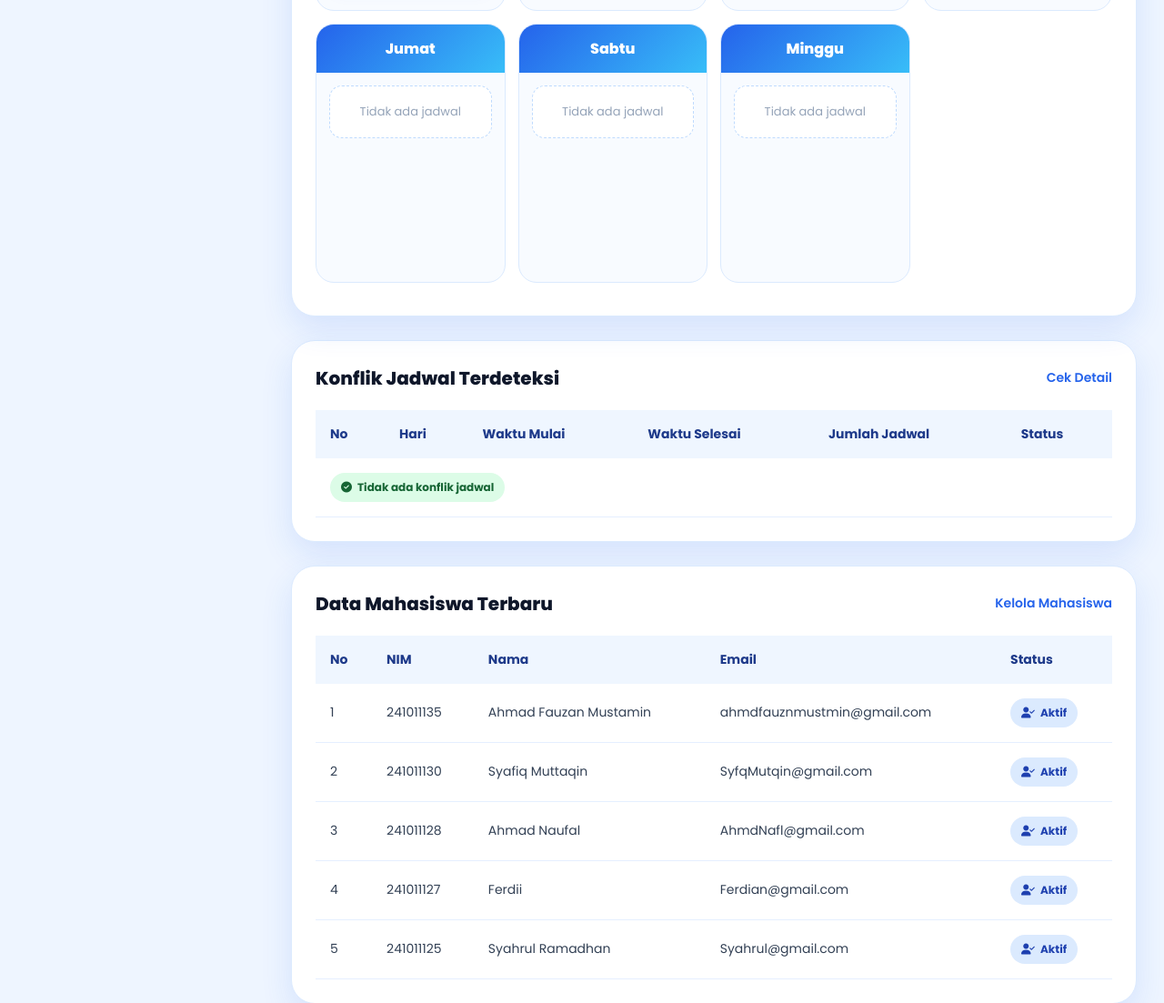
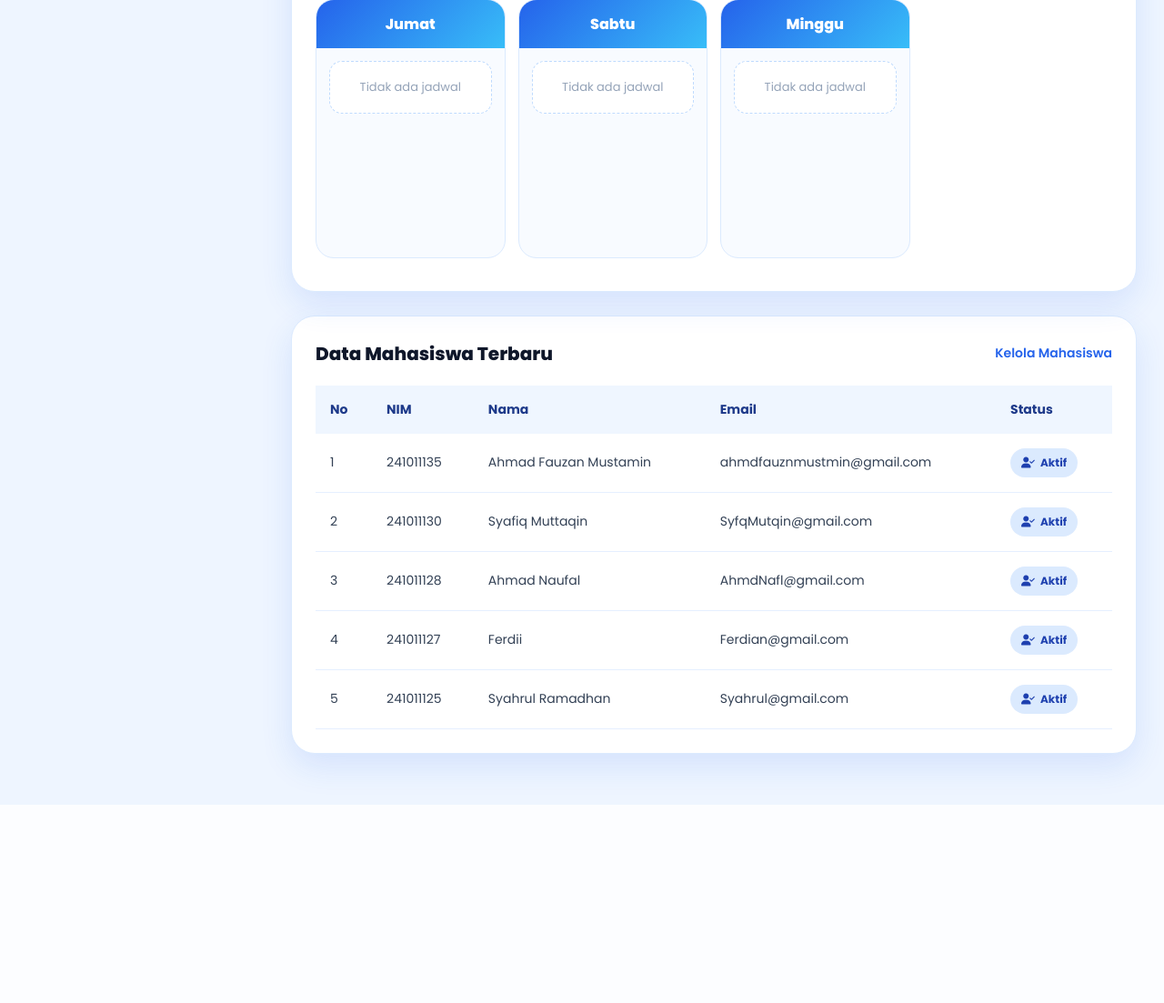
Before and after one commit to syahrul2006109-svg/Sistem-Jadwal-Kuliah, a PHP site: page /dashboard-admin.php in a window 1280 px wide. Shown: the part 2278-3381 px from the top of the page at 91% size. After the commit the page ends 3163 px from the top, so only its background shows below. Run offline with PHP 8.4, Linux system fonts and the light colour scheme; the visitor is signed in with stand-in values (Sample User, id 1); data comes from the database, SQL or seed files in the repository.

Commit message:
Update dashboard-admin.php

```diff
--- a/dashboard-admin.php
+++ b/dashboard-admin.php
@@ -1061,13 +1061,6 @@ tr:hover td{
 
 
             <li>
-                <a href="cek-bentrok.php">
-                    <i class="fa-solid fa-triangle-exclamation"></i>
-                    Konflik Jadwal
-                </a>
-            </li>
-
-            <li>
                 <a href="notifikasi-reminder.php">
                     <i class="fa-solid fa-bell"></i>
                     Reminder
@@ -1122,7 +1115,7 @@ tr:hover td{
                 <h2>Halo, <?php echo e($namaAdmin); ?> 👋</h2>
                 <p>
                     Kelola data mahasiswa, mata kuliah, ruangan, jadwal kuliah,
-                    serta pengecekan konflik jadwal dalam satu dashboard yang rapi dan mudah digunakan.
+
                 </p>
             </div>
         </section>
@@ -1170,13 +1163,6 @@ tr:hover td{
                 <div class="stat-label">Ruangan</div>
             </div>
 
-            <div class="stat-card">
-                <div class="stat-icon">
-                    <i class="fa-solid fa-triangle-exclamation"></i>
-                </div>
-                <div class="stat-number"><?php echo $totalKonflik; ?></div>
-                <div class="stat-label">Konflik Jadwal</div>
-            </div>
 
         </section>
 
@@ -1261,64 +1247,6 @@ tr:hover td{
 
         </section>
 
-        <!-- KONFLIK JADWAL -->
-        <section class="table-card">
-            <div class="card-header">
-                <h3>Konflik Jadwal Terdeteksi</h3>
-                <a href="cek-bentrok.php">Cek Detail</a>
-            </div>
-
-            <div class="table-wrapper">
-                <table>
-                    <thead>
-                        <tr>
-                            <th>No</th>
-                            <th>Hari</th>
-                            <th>Waktu Mulai</th>
-                            <th>Waktu Selesai</th>
-                            <th>Jumlah Jadwal</th>
-                            <th>Status</th>
-                        </tr>
-                    </thead>
-
-                    <tbody>
-                        <?php if (!empty($konflikJadwal)) { ?>
-
-                            <?php $no = 1; ?>
-                            <?php foreach ($konflikJadwal as $konflik) { ?>
-
-                                <tr>
-                                    <td><?php echo $no++; ?></td>
-                                    <td><?php echo e($konflik['hari']); ?></td>
-                                    <td><?php echo e(formatJam($konflik['waktu_mulai'])); ?></td>
-                                    <td><?php echo e(formatJam($konflik['waktu_selesai'])); ?></td>
-                                    <td><?php echo e($konflik['total']); ?> jadwal</td>
-                                    <td>
-                                        <span class="badge badge-danger">
-                                            <i class="fa-solid fa-circle-exclamation"></i>
-                                            Bentrok
-                                        </span>
-                                    </td>
-                                </tr>
-
-                            <?php } ?>
-
-                        <?php } else { ?>
-
-                            <tr>
-                                <td colspan="6">
-                                    <span class="badge badge-success">
-                                        <i class="fa-solid fa-circle-check"></i>
-                                        Tidak ada konflik jadwal
-                                    </span>
-                                </td>
-                            </tr>
-
-                        <?php } ?>
-                    </tbody>
-                </table>
-            </div>
-        </section>
 
         <!-- MAHASISWA TERBARU -->
         <section class="table-card">
```
